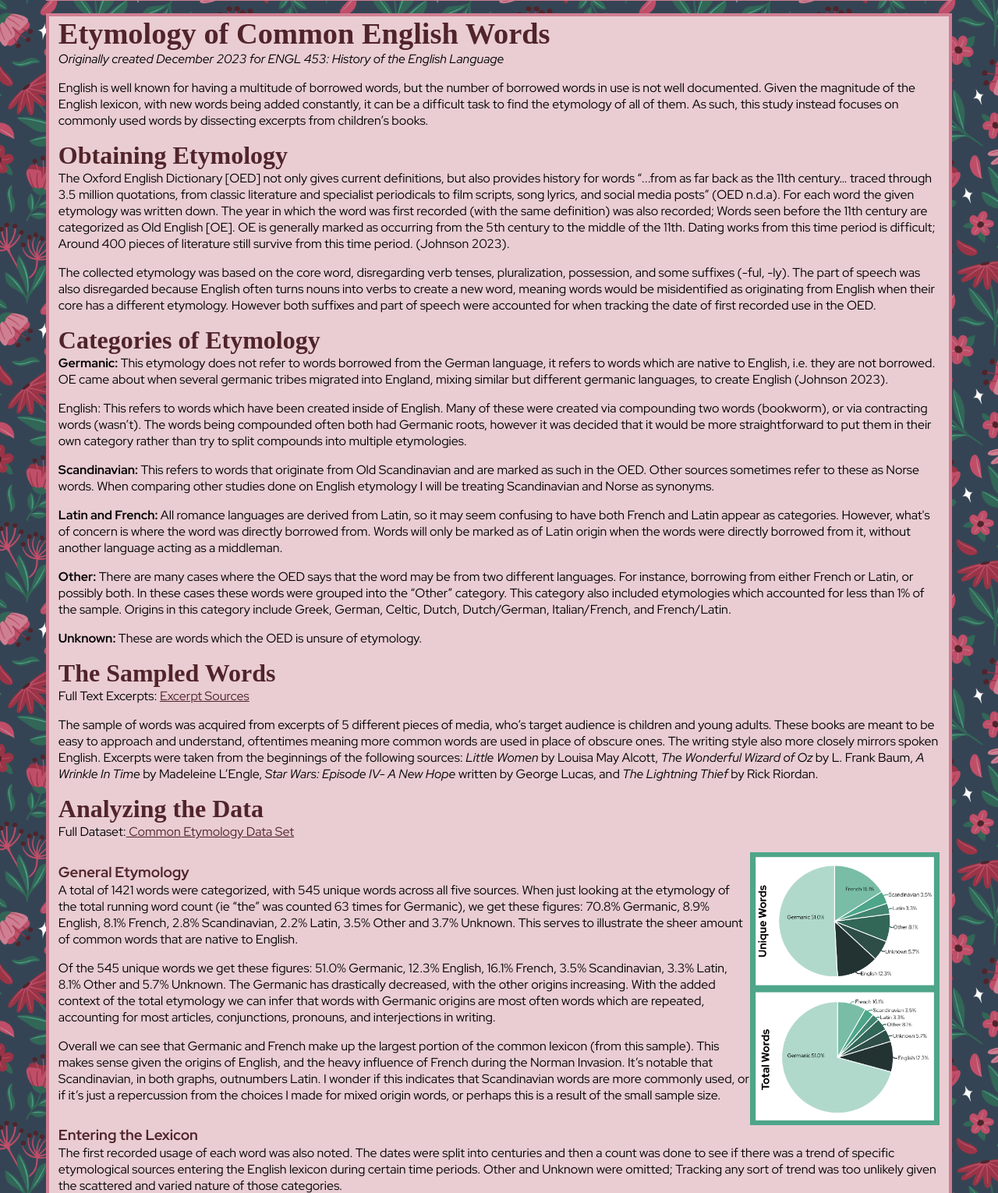
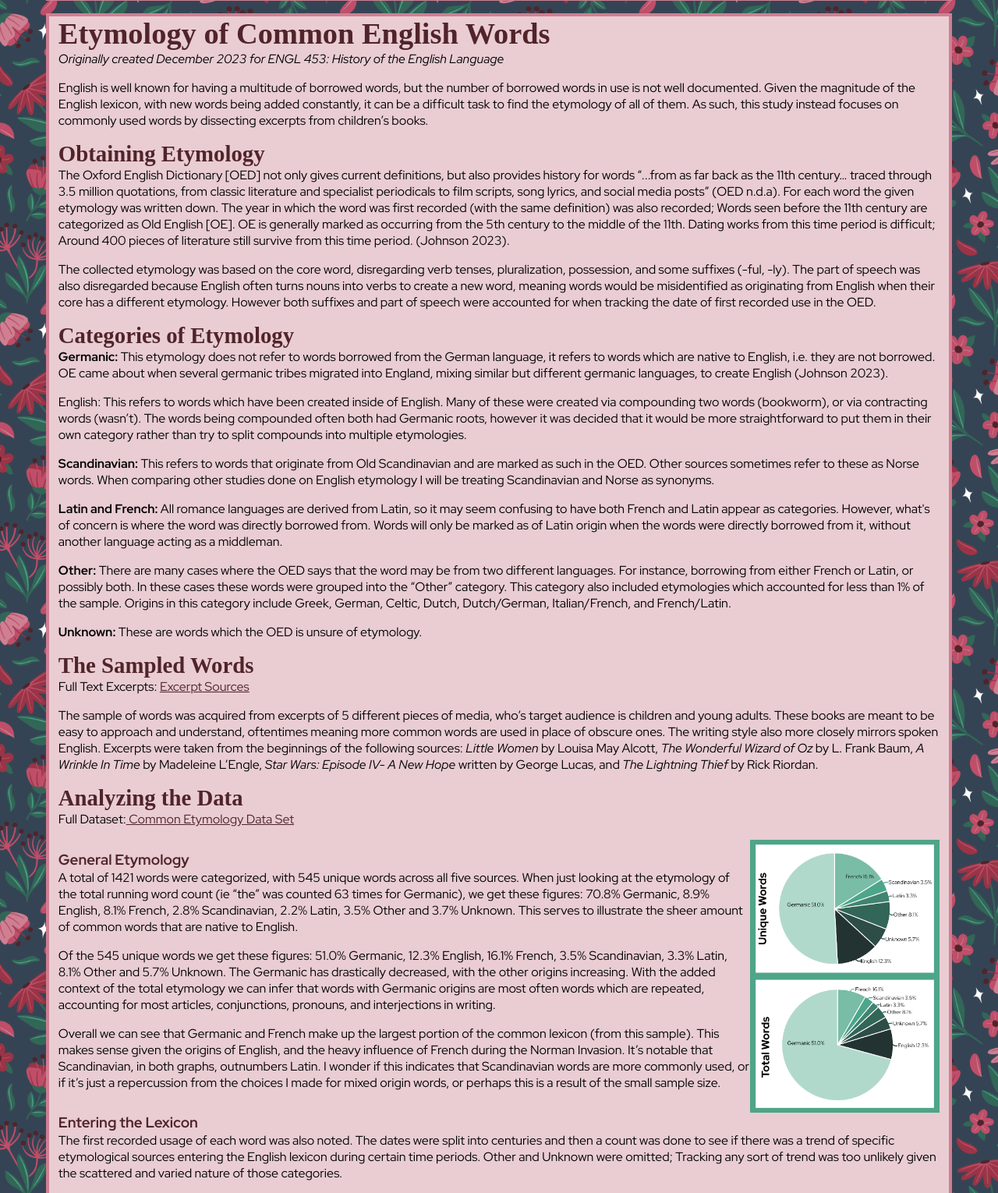
Before and after one commit to lulumolloy/lulumolloy.github.io, a PHP site: page /EnglishEtymology.html in a window 1280 px wide. Shown: the part 284-1814 px from the top of the page at 78% size. Run offline with PHP 8.4, Linux system fonts and the light colour scheme.

Commit message:
Made heading 2 smaller
Changed heading 2 from 2em to 1.8em to make sure it's clear between heading 1 and heading 2

```diff
--- a/styles.css
+++ b/styles.css
@@ -61,7 +61,7 @@ h2 {
   color: #50242A;
   margin:0;
   font-family: "Berkshire Swash";
-  font-size: 2em
+  font-size: 1.8em
 }
 
 h3 {
```
